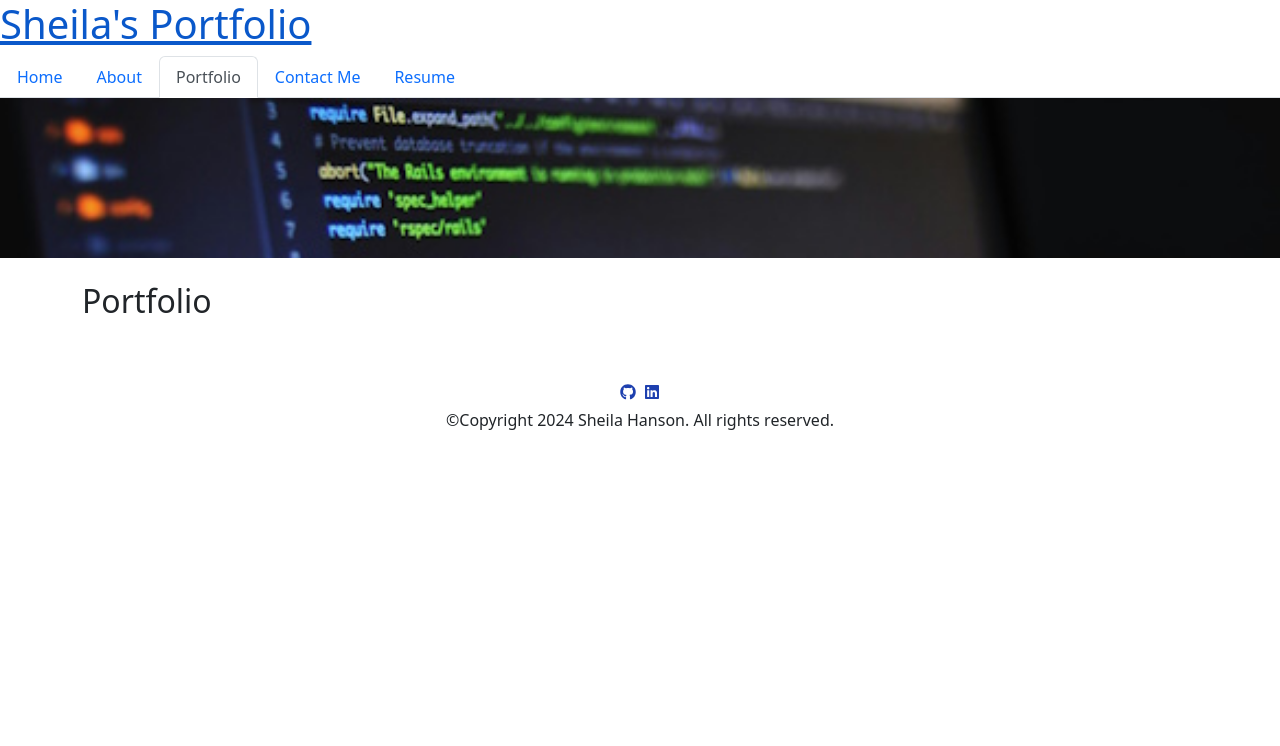
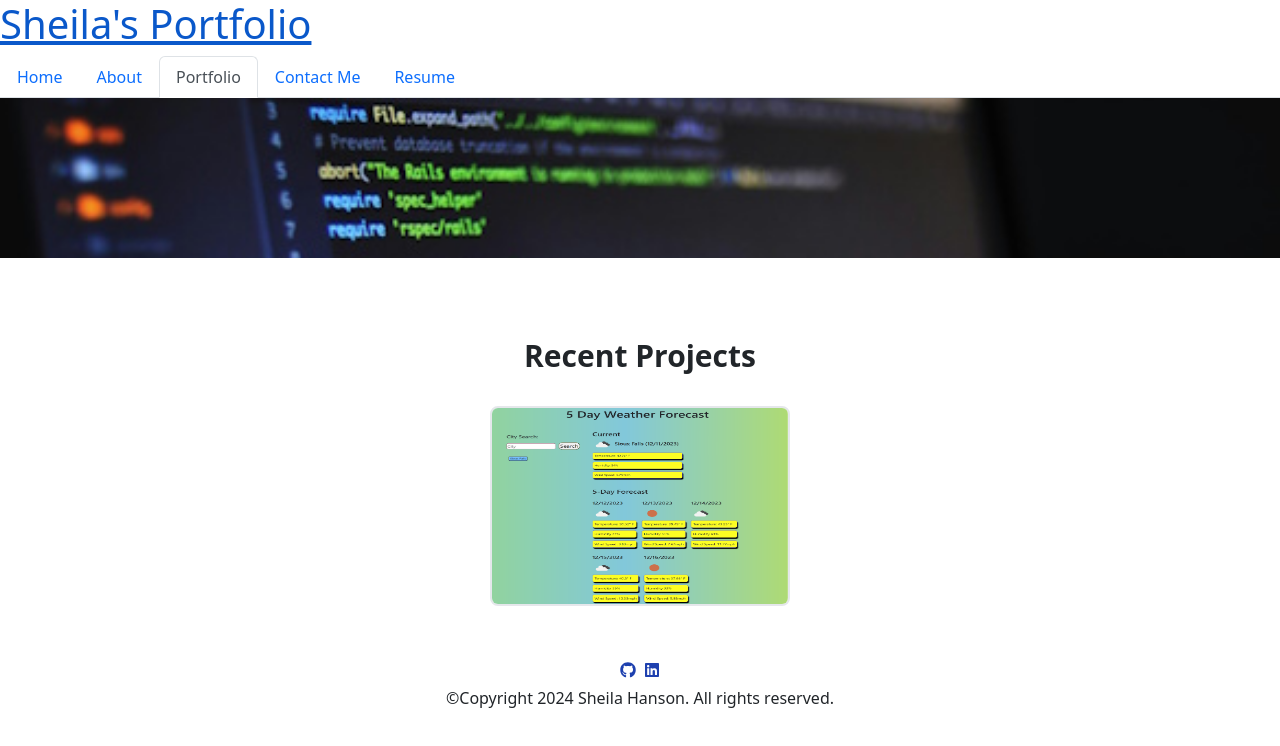
Before and after one commit to Sheila-Ha/my-portfolio-react, a React (Vite) app: page /Portfolio in a window 1280 px wide. Shown: the top 746 px of the page. Built offline with nearby package versions, Linux system fonts and the light colour scheme.

Commit message:
portfolio, recent projects first project displayed, button not working yet

```diff
--- a/src/assets/pages/Portfolio.jsx
+++ b/src/assets/pages/Portfolio.jsx
@@ -1,13 +1,20 @@
-
 import PortfolioCard from '../utils/PortfolioCard'
 
 function Portfolio() {
   return (
-        <div>
-          <h2>Portfolio</h2>
-          <div className="flex flex-wrap justify-center gap-2 text-white"></div>
-
+        <div
+          id="projects"
+          className="flex flex-col items-center px-8 text-center pt-14"
+          >
+          <h2 className="pb-4 text-3xl font-bold">Recent Projects</h2>
+          <div className="flex flex-wrap justify-center gap-2 text-white">
+          <PortfolioCard
+          link="https://github.com/Sheila-Ha/5-day-forecast.git/"
+          image="public/images/total-view-of-city-input.png"
+          >
+          </PortfolioCard >
         </div>
+      </div>
     )
   }
 
--- a/src/assets/utils/Button.jsx
+++ b/src/assets/utils/Button.jsx
@@ -1,7 +1,7 @@
 function Button({ children }) {
     return (
       <>
-        <button className="flex justify-center px-2 py-1 font-bold duration-500 ease-in-out bg-orange-400 border-2 rounded-md hover:bg-white hover:text-orange-400">
+        <button className="flex justify-center px-2 py-1 font-bold duration-500 ease-in-out bg-blue-400 border-2 rounded-md hover:bg-white hover:text-blue-400">
           {children}
         </button>
       </>
--- a/src/assets/utils/PortfolioCard.jsx
+++ b/src/assets/utils/PortfolioCard.jsx
@@ -2,7 +2,7 @@ import Button from './Button'
 
 function PortfolioCard({ children, link, image }) {
   return (
-    <div className="border-red-400 border-2 relative group rounded-lg h-[200px] w-[300px] z-0">
+    <div className="border--cyan-700 border-2 relative group rounded-lg h-[200px] w-[300px] z-0">
       <img
         src={image}
         alt="Project Image"
```
Also changed, not shown: public/images/total-view-of-city-input.png (added).
